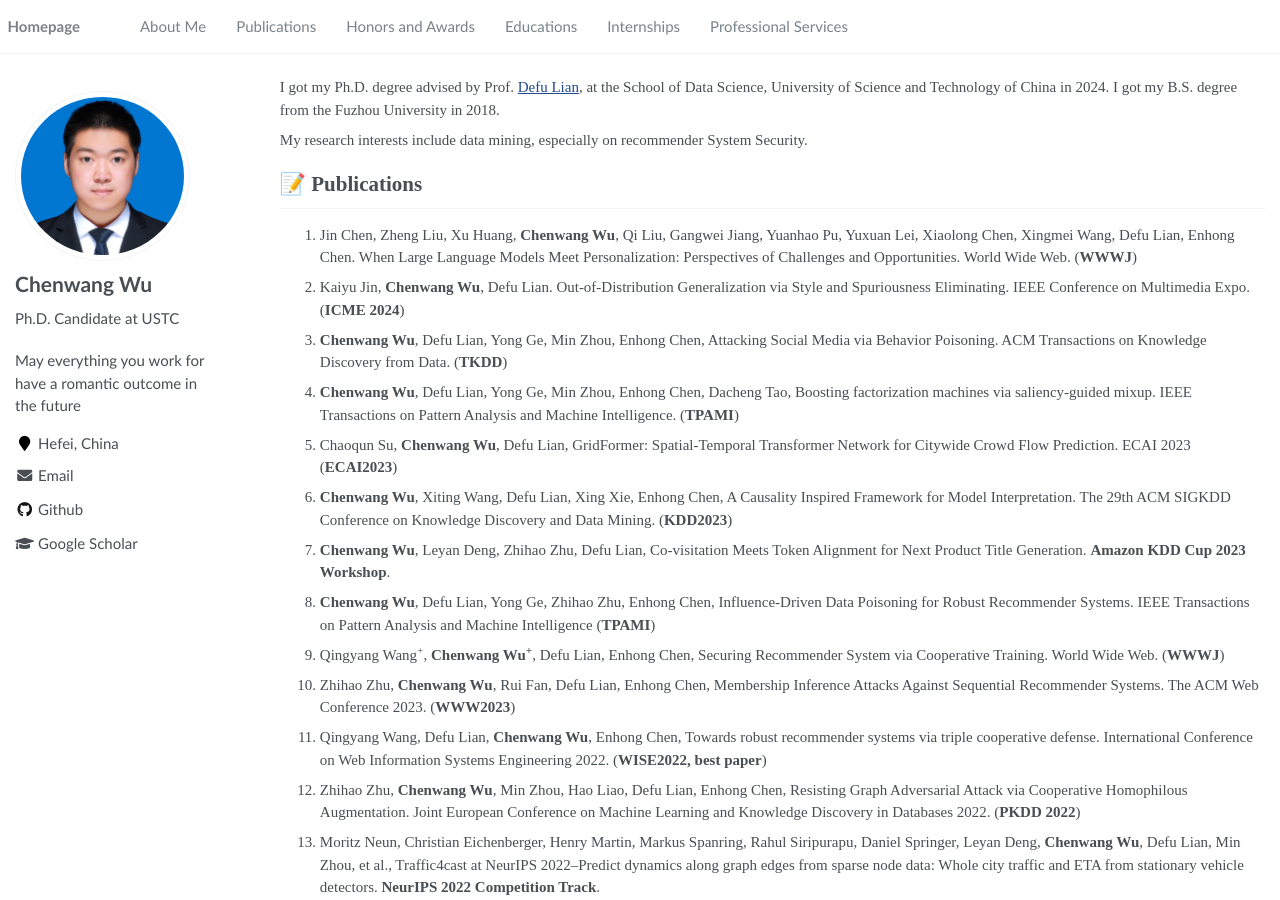
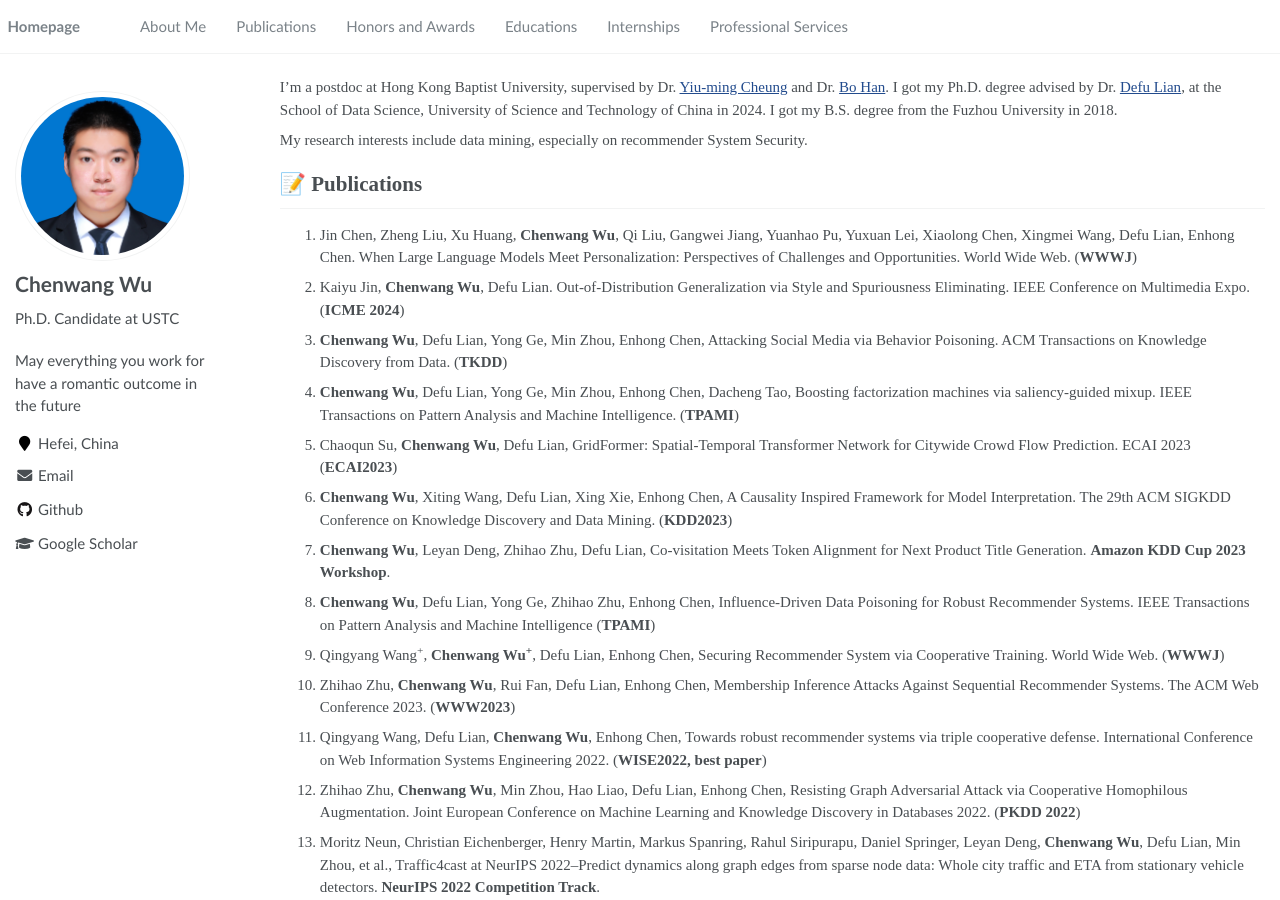
Before and after one commit to Daftstone/Daftstone.github.io, a Jekyll site: the page built from _pages/about.md, in a window 1280 px wide and 900 px high. Built offline with Jekyll 4.4.1, drawn with Linux system fonts in a browser that asks for light colours.

Commit message:
Update about.md

```diff
--- a/_pages/about.md
+++ b/_pages/about.md
@@ -17,7 +17,7 @@ redirect_from:
 
 <span class='anchor' id='about-me'></span>
 
-I got my Ph.D. degree advised by Prof. [Defu Lian](https://faculty.ustc.edu.cn/liandefu), at the School of Data Science, University of Science and Technology of China in 2024. I got my B.S. degree from the Fuzhou University in 2018.
+I’m a postdoc at Hong Kong Baptist University, supervised by Dr. [Yiu-ming Cheung](https://www.comp.hkbu.edu.hk/~ymc/) and Dr. [Bo Han](https://bhanml.github.io/index.html). I got my Ph.D. degree advised by Dr. [Defu Lian](https://faculty.ustc.edu.cn/liandefu), at the School of Data Science, University of Science and Technology of China in 2024. I got my B.S. degree from the Fuzhou University in 2018.
 
 My research interests include data mining, especially on recommender System Security.
 
```
